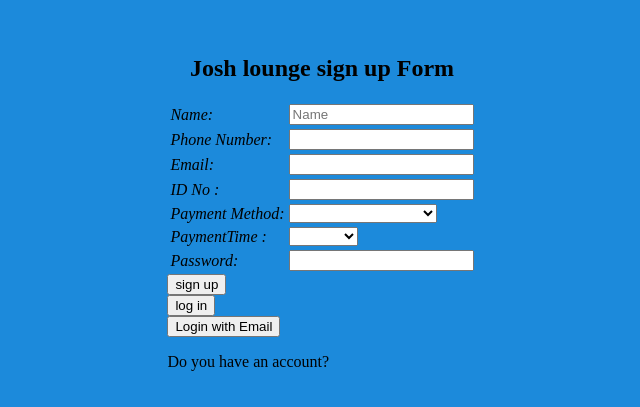
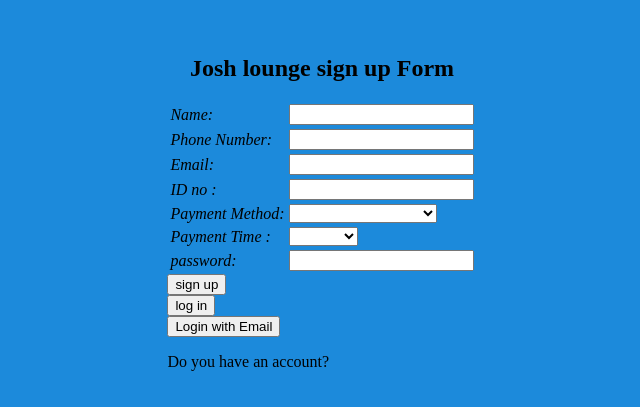
Before and after one commit to fathibanki/Josh_Student_Lounge, a plain HTML site: page indexx.html in a window 1280 px wide. Shown: the part 197-604 px from the top of the page, 318-958 px from the left. Drawn offline with Linux system fonts and the light colour scheme.

Commit message:
id modification

```diff
--- a/indexx.html
+++ b/indexx.html
@@ -18,7 +18,8 @@
                 Name:
                 </td>
                 <td>
-                    <input type="text" placeholder="Name" name="">
+
+                    <input type="text"  placeholder=" " name="">
                 </td>
             </tr>
             <tr>
@@ -40,7 +41,7 @@
                 </tr>
                 <tr>
                     <td>
-                        ID No :
+                        ID no :
                     </td>
                     <td>
                         <input type="charset" placeholder="">
@@ -53,7 +54,7 @@
                      </td>
                     <td>
                         <select>
-                            <option> </option>
+                            <option>  </option>
                             <option>cash</option>
                             <option>mobile banking</option>
                             <option>otherpaymentmethod</option>
@@ -62,11 +63,11 @@
                     </tr>
                     <tr>
                         <td>
-                            PaymentTime :
+                            Payment Time :
                         </td>
                         <td>
                             <select>
-                                <option> </option>
+                                <option>   </option>
                                 <option>daily</option>
                                 <option>weekly</option>
                                 <option>monthly</option>
@@ -76,7 +77,7 @@
                     </tr>
                  <tr>
                     <td>
-                        Password:
+                        password:
                     </td>
                     <td>
                         <input type="password" name="">
```
